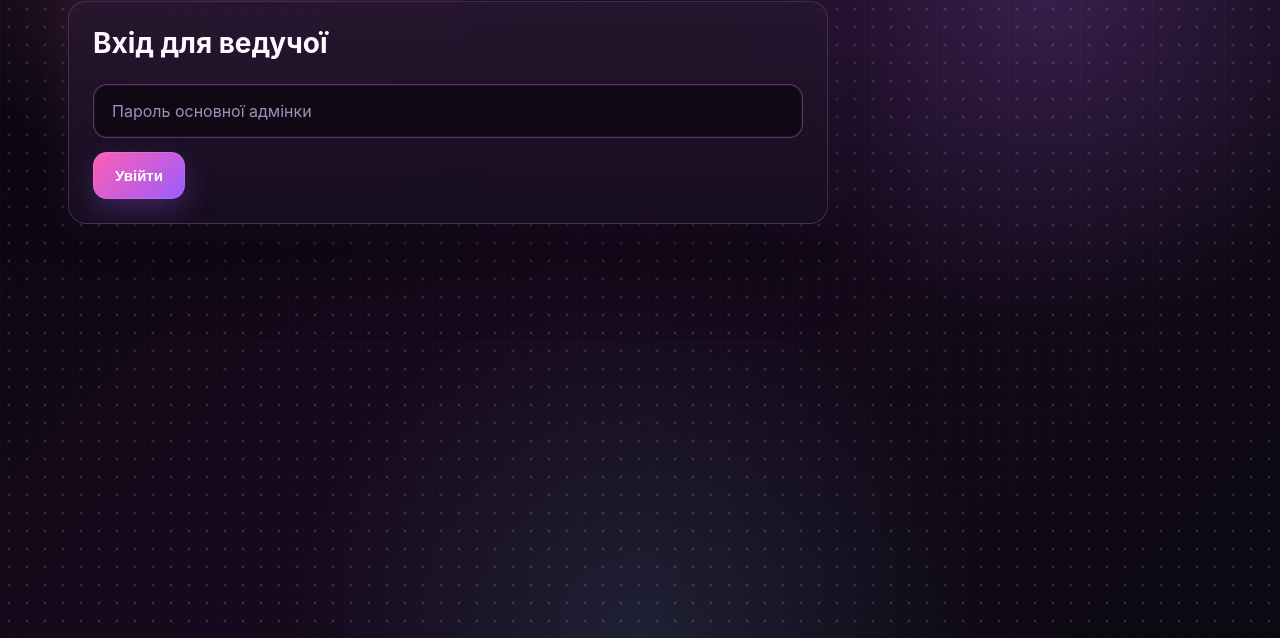
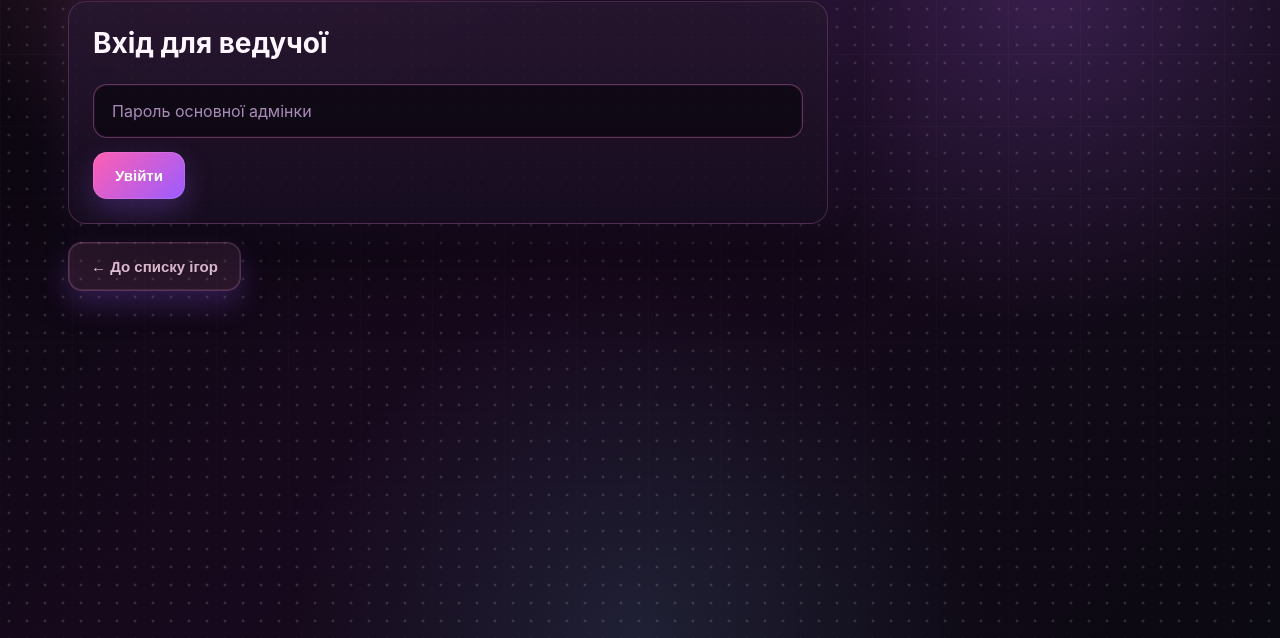
Before and after one commit to anastasiashoyko3-gif/variants-game-vercel, a website built with Vite: page team-game-setup.html in a window 1280 px wide. Shown: the part 162-800 px from the top of the page. Built offline with nearby package versions, Linux system fonts and the light colour scheme; no server answers.

Commit message:
Provide back navigation for focused team game play screen

```diff
--- a/team-game-setup.html
+++ b/team-game-setup.html
@@ -9,7 +9,7 @@
 <div><label>Друга команда<input id="team2" value="Команда 2"></label><label>Колір<input id="color2" type="color" value="#bd5369"></label></div></div>
 <div class="actions"><button id="create">Створити гру</button><button class="secondary" id="refresh">Оновити список</button></div>
 <h2>Збережені командні ігри</h2><div id="games"></div></section>
-<div class="actions"><button id="toggleEditor" class="secondary hidden">Редагувати завдання всіх раундів</button></div><section class="card hidden" id="editor"><div class="actions"><h2 id="editorTitle">Завдання гри</h2><button class="secondary" id="closeTeamEditor">Закрити редагування</button></div>
+<div class="actions" id="editorToolbar"><button id="backToTeamGames" class="secondary">← До списку ігор</button><button id="toggleEditor" class="secondary hidden">Редагувати завдання всіх раундів</button></div><section class="card hidden" id="editor"><div class="actions"><h2 id="editorTitle">Завдання гри</h2><button class="secondary" id="closeTeamEditor">Закрити редагування</button></div>
 <p class="muted">Раунд 1 · По одному слову на рядок для кожної команди.</p>
 <div class="grid2"><div><label id="wordsLabel1">Команда 1</label><textarea id="words1" rows="10" placeholder="сонце&#10;кіт&#10;кава"></textarea></div>
 <div><label id="wordsLabel2">Команда 2</label><textarea id="words2" rows="10" placeholder="літак&#10;дощ&#10;книга"></textarea></div></div>
@@ -23,7 +23,7 @@
 <label>Правильна відповідь<input id="answer" placeholder="Телефон"></label>
 <div class="actions"><button class="secondary" id="addPrompt">Додати опис</button></div>
 <div id="prompts"></div><div class="actions"><button id="saveContent">Зберегти всі завдання</button></div>
-</section><section id="livePanel" class="card hidden"><h2 id="currentRoundTitle">Раунд 1 · Керування</h2>
+</section><section id="livePanel" class="card hidden"><div class="actions"><button id="backFromLive" class="secondary">← До списку ігор</button></div><h2 id="currentRoundTitle">Раунд 1 · Керування</h2>
 <p id="liveStatus" class="muted"></p><div id="liveTimer" class="timer">01:30</div>
 <p id="liveWord" class="question"></p>
 <div class="actions"><button id="startRound">Почати гру · 90 секунд</button>
```
